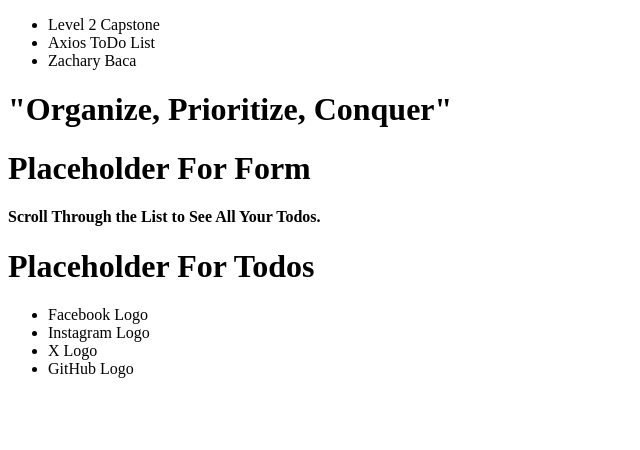
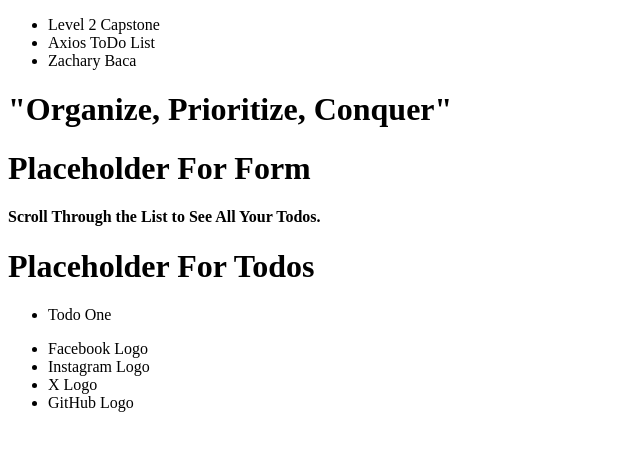
Before and after one commit to zacharybaca/axios-todo-list, a website: page index.html in a window 1280 px wide. Shown: the whole page, without its empty margins (0-640 px from the left). Drawn offline with nearby package versions, Linux system fonts and the light colour scheme; no server answers.

Commit message:
added ul element

```diff
--- a/index.html
+++ b/index.html
@@ -30,6 +30,11 @@
 
         <div id="todos">
             <h1>Placeholder For Todos</h1>
+            <ul id="todo-list">
+                <li class="todo">
+                    Todo One
+                </li>
+            </ul>
         </div>
 
         <div id="footer">
```
